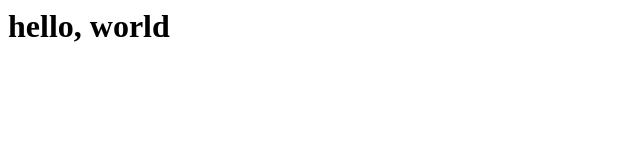
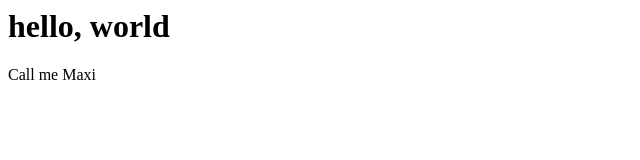
Before and after one commit to maxiestudies/website, a plain HTML site: page index.html in a window 1280 px wide. Shown: the full height of the page, 0-640 px from the left. Drawn offline with Linux system fonts and the light colour scheme.

Commit message:
Add a paragraph

```diff
--- a/index.html
+++ b/index.html
@@ -1 +1,2 @@
 <h1>hello, world</h1>
+<p>Call me Maxi</p>
```
